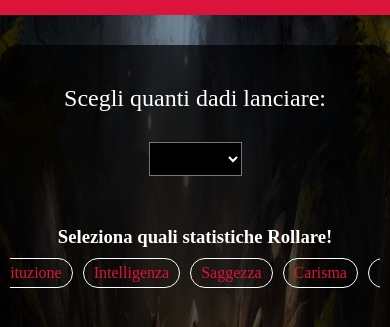
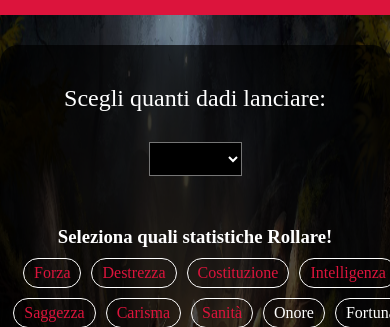
Before and after one commit to MarcoColloca/dnd-stats-roll, a plain HTML site: page index.html in a window 390 px wide. Shown: the part 85-412 px from the top of the page. Drawn offline with nearby package versions, Linux system fonts and the light colour scheme; a web font is replaced by a local one.

Commit message:
Fix → changed reactive behavoiur of stats selector

```diff
--- a/css/style.css
+++ b/css/style.css
@@ -378,7 +378,8 @@ footer{
     }
 
     .toggle-stats{
-        overflow-x: scroll;
+        width: 400px;
+        flex-wrap: wrap;
     }
 
 
```
